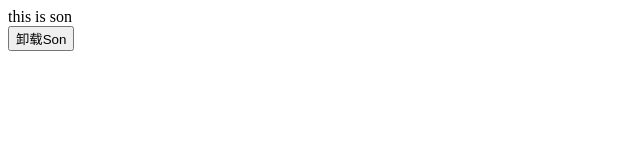
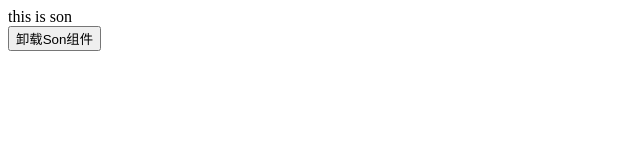
Before and after one commit to shaocongyou/react-basic, a React (Create React App) app: page / in a window 1280 px wide. Shown: the top 160 px of the page, without its empty margins (0-640 px from the left). Built offline with nearby package versions, Linux system fonts and the light colour scheme.

Commit message:
useEffect 清理副作用

```diff
--- a/src/App.js
+++ b/src/App.js
@@ -1,30 +1,29 @@
-import { useEffect, useState } from "react";
+import { useEffect, useState } from "react"
 
-function Son() {
+function Son () {
+  // 1. 渲染时开启一个定时器
   useEffect(() => {
-      console.log('Son 挂载，设置定时器');
+    const timer = setInterval(() => {
+      console.log('定时器执行中...')
+    }, 1000)
 
-      const timer = setInterval(() => {
-        console.log('tick - 我还在运行！DOM 在吗？',
-          document.querySelector('.son-div'));
-      }, 1000);
-
-      // 注释掉清理函数
-      // return () => clearInterval(timer);
-    }, []);
-
-    return <div className="son-div">this is son</div>
+    return () => {
+      // 清除副作用(组件卸载时)
+      clearInterval(timer)
+    }
+  }, [])
+  return <div>this is son</div>
 }
 
-  function App() {
-    const [show, setShow] = useState(true);
-
+function App () {
+  // 通过条件渲染模拟组件卸载
+  const [show, setShow] = useState(true)
   return (
     <div>
       {show && <Son />}
-        <button onClick={() => setShow(false)}>卸载Son</button>
+      <button onClick={() => setShow(false)}>卸载Son组件</button>
     </div>
-    );
+  )
 }
 
-export default App;
+export default App
```
Lines whose indentation alone changed are shown as unchanged.
